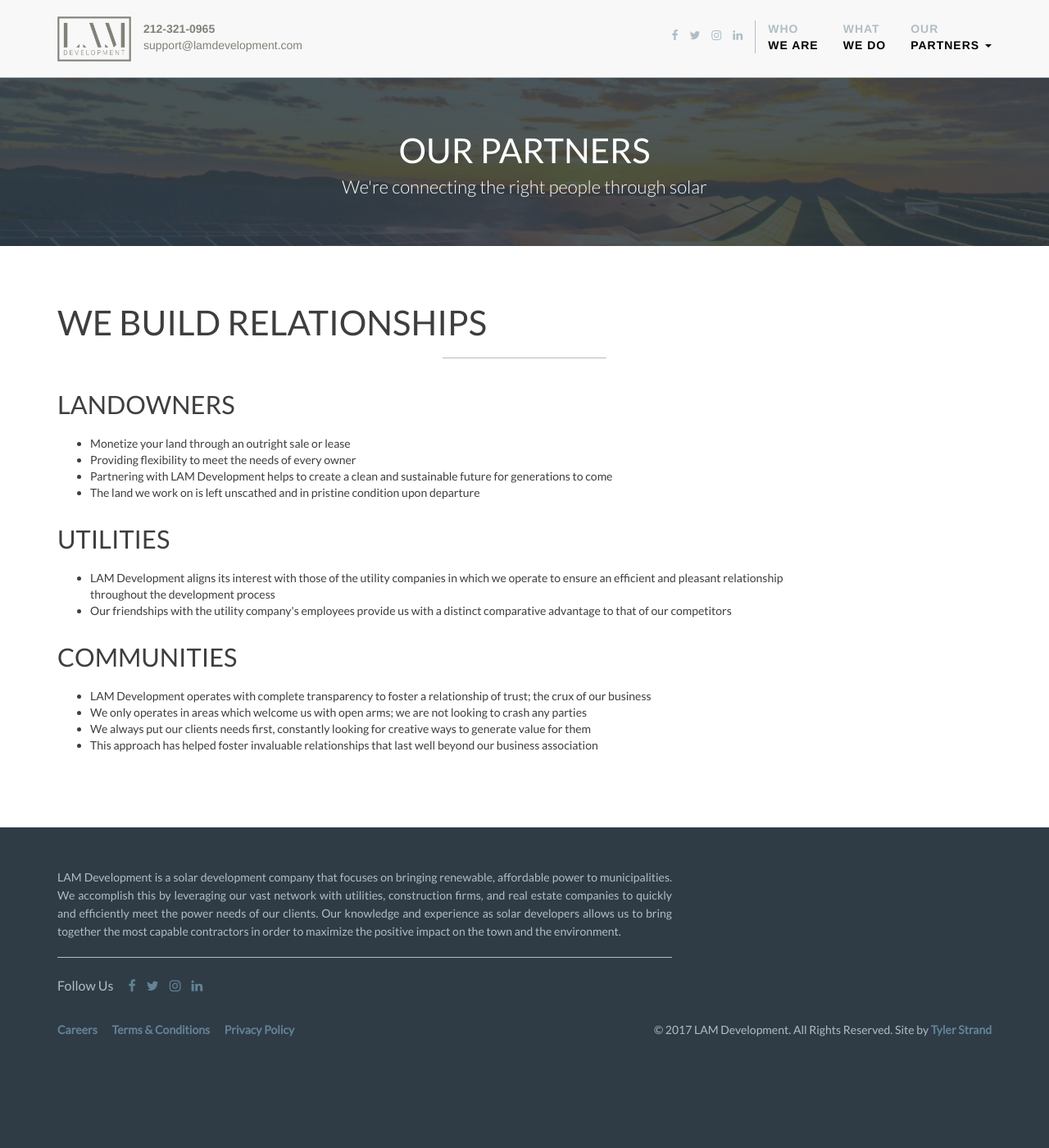
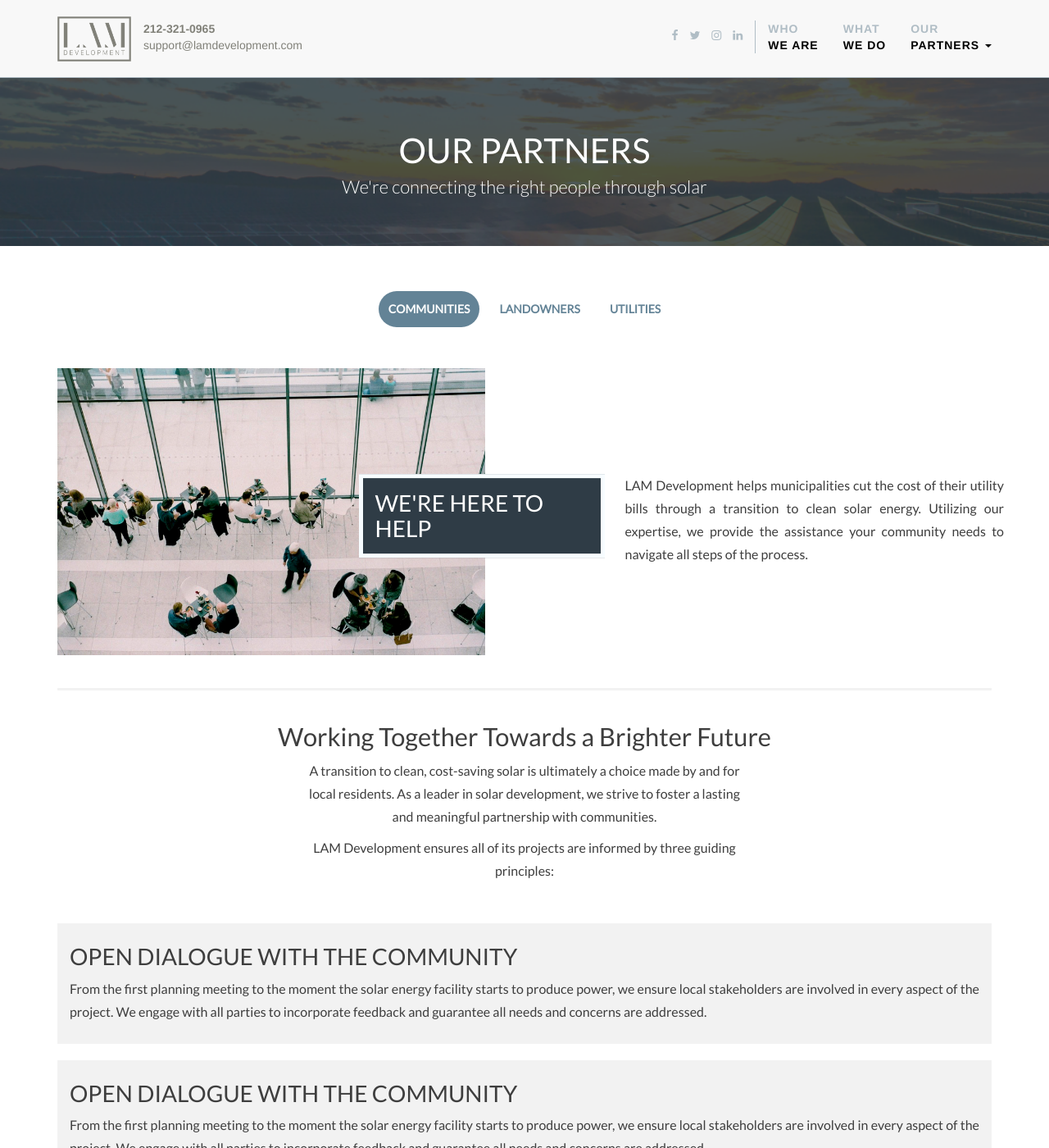
Before and after one commit to tstrand/lamdevelopment, a Jekyll site: the page built from partners.markdown, in a window 1280 px wide and 1400 px high. Shown: the whole window at 82% size. Built offline with Jekyll 4.4.1, drawn with Linux system fonts in a browser that asks for light colours; nearby versions of some CDN libraries; some of the changed text lies outside the part shown.

Commit message:
wip: partners page

```diff
--- a/_layouts/partners.html
+++ b/_layouts/partners.html
@@ -2,43 +2,103 @@
 layout: page
 ---
 
+<div class="center">
+    <ul class="nav nav-pills">
+        <li class="active"><a data-toggle="pill" href="#home">Communities</a></li>
+        <li><a data-toggle="pill" href="/partners#landowners">Landowners</a></li>
+        <li><a data-toggle="pill" href="/partners#utilities">Utilities</a></li>
+    </ul>
+</div>
+
+<div class="subsection-break"></div>
+
+<div class="tab-content">
+    <div id="home" class="tab-pane fade in active">
         <div class="row">
-            <div class="col-xs-12">
-                <h2 class="solution-title">{{ page.section1-title }}</h2>
-                <hr class="divider left">
+            <div class="col-lg-7 col-md-6">
+                <div class="img-bullet" style="background-image: url(/img/people.jpg);"></div>
+                <h4 class="background bg-darkgrey white offset-right">{{ page.subsection1-title }}</h4>
+            </div>
+            <div class="col-lg-5 col-md-6">
+                <div class="text-bullet">
+                   <p class="vertical-center">{{page.subsection1-body }}</p>
+               </div>
+            </div>
+        </div>
+        <hr class="bullet-divider">
+        <div class="row">
+            <h3 class="center lowercase">Working Together Towards a Brighter Future</h3>
+            <p class="center">A transition to clean, cost-saving solar is ultimately a choice made by and for local residents. As a leader in solar development, we strive to foster a lasting and meaningful partnership with communities.</p>
+            <p class="center">LAM Development ensures all of its projects are informed by three guiding principles:</p>
+        </div>
+        <div class="subsection-break"></div>
+        <div class="row">
+            <div class="col-lg-12">
+                <div class="background bg-medgrey">
+                    <h4>Open Dialogue with the Community</h4>
+                    <p>From the first planning meeting to the moment the solar energy facility starts to produce power, we ensure local stakeholders are involved in every aspect of the project. We engage with all parties to incorporate feedback and guarantee all needs and concerns are addressed.</p>
+                </div>
+            </div>
+        </div>
+        <br/>
+        <div class="row">
+            <div class="col-lg-12">
+                <div class="background bg-medgrey">
+                    <h4>Open Dialogue with the Community</h4>
+                    <p>From the first planning meeting to the moment the solar energy facility starts to produce power, we ensure local stakeholders are involved in every aspect of the project. We engage with all parties to incorporate feedback and guarantee all needs and concerns are addressed.</p>
+                </div>
+            </div>
+        </div>
+        <br/>
+        <div class="row">
+            <div class="col-lg-12">
+                <div class="background bg-medgrey">
+                    <h4>Open Dialogue with the Community</h4>
+                    <p>From the first planning meeting to the moment the solar energy facility starts to produce power, we ensure local stakeholders are involved in every aspect of the project. We engage with all parties to incorporate feedback and guarantee all needs and concerns are addressed.</p>
+                </div>
+            </div>
+        </div>
+    </div>
+
+    <div id="landowners" class="tab-pane fade">
+        <div class="row">
+            <div class="col-lg-7 col-md-6">
+                <div class="img-bullet" style="background-image: url(/img/land.jpg);"></div>
+                <h4 class="background bg-darkgrey white offset-right">{{ page.subsection1-title }}</h4>
+            </div>
+            <div class="col-lg-5 col-md-6">
+                <div class="text-bullet">
+                   <p class="vertical-center">{{page.subsection1-body }}</p>
+               </div>
             </div>
         </div>
         <div class="row">
             <div class="col-lg-12">
-                <h3 id="landowners">{{ page.subsection1-title }}</h3>
+                <h3 class="lowercase">Working Together Towards a Brighter Future</h3>
+                <p>A transition to clean, cost-saving solar is ultimately a choice made by and for local residents. As a leader in solar development, we strive to foster a lasting and meaningful partnership with communities.</p>
+                <p>LAM Development ensures all of its projects are informed by three guiding principles:</p>
             </div>
-            <div class="col-lg-10 col-md-10 col-sm-10">
-                <p class="small">{{ page.subsection1-body }}</p>
+        </div>
+    </div>
+
+    <div id="utilities" class="tab-pane fade">
+        <div class="row">
+            <div class="col-lg-7 col-md-6">
+                <div class="img-bullet" style="background-image: url(/img/power.jpg);"></div>
+                <h4 class="background bg-darkgrey white offset-right">{{ page.subsection1-title }}</h4>
+            </div>
+            <div class="col-lg-5 col-md-6">
+                <div class="text-bullet">
+                   <p class="vertical-center">{{page.subsection1-body }}</p>
+               </div>
             </div>
         </div>
         <div class="row">
             <div class="col-lg-12">
-                <h3 id="utilities">{{ page.subsection2-title }}</h3>
-            </div>
-            <div class="col-lg-10 col-md-10 col-sm-10">
-                <p class="small">{{ page.subsection2-body }}</p>
-            </div>
-        </div>
-        <div class="row">
-            <div class="col-lg-12">
-                <h3 id="communities">{{ page.subsection3-title }}</h3>
-            </div>
-            <div class="col-lg-10 col-md-10 col-sm-10">
-                <p class="small">{{ page.subsection3-body }}</p>
-            </div>
-        </div>
-        <div class="row">
-            <div class="col-lg-12">
-                <h3 id="investors">{{ page.subsection4-title }}</h3>
-            </div>
-            <div class="col-lg-10 col-md-10 col-sm-10">
-                <p class="small">{{ page.subsection4-body }}</p>
+                <h3 class="lowercase">Working Together Towards a Brighter Future</h3>
+                <p>A transition to clean, cost-saving solar is ultimately a choice made by and for local residents. As a leader in solar development, we strive to foster a lasting and meaningful partnership with communities.</p>
+                <p>LAM Development ensures all of its projects are informed by three guiding principles:</p>
             </div>
         </div>
     </div>
-</section>
+</div>
--- a/css/main.scss
+++ b/css/main.scss
@@ -11,6 +11,7 @@ $light-grey: #B0BDC5;
 $dark-grey: #2f3c46;
 $mask: #2E3C46;
 $orange: #EBB718;
+$med-grey: #F2F2F2;
 
 .white {
   color: white;
@@ -20,6 +21,15 @@ $orange: #EBB718;
 }
 .blue {
   color: $blue;
+}
+.bg-offwhite {
+  background-color: $off-white;
+}
+.bg-white {
+  background-color: white;
+}
+.bg-medgrey {
+  background-color: $med-grey;
 }
 
 /* Global */
@@ -304,12 +314,6 @@ h5 {
   h3 {
     font-size: 1.8em;
   }
-}
-.bg-offwhite {
-  background-color: $off-white;
-}
-.bg-white {
-  background-color: white;
 }
 .what-we-do {
   background-image: url(/img/solar-panels-in-field-121.jpg);
@@ -650,6 +654,32 @@ fieldset {
   margin-bottom: 0px;
 }
 
+/* Partners --------------------------------------------- */
+.nav-pills {
+  display: inline-block;
+}
+.nav-pills>li {
+  width: auto;
+  margin: 5px;
+  margin-left: 10px;
+  margin-right: 10px;
+}
+.nav-pills>li>a, .nav-pills>li>a {
+  padding: 12px;
+  border-radius: 24px;
+  display: inline-block;
+}
+.nav-pills>li.active>a,
+.nav-pills>li.active>a:focus,
+.nav-pills>li.active>a:hover {
+  background-color: $blue;
+}
+@media (max-width: 767px) {
+  .nav-pills>li {
+    float: none;
+  }
+}
+
 /* Logos ------------------------------------------------ */
 .img-wrapper {
   width: 100%;
--- a/partners.markdown
+++ b/partners.markdown
@@ -5,15 +5,8 @@ permalink: "/partners"
 position: 0
 header-text: Our Partners
 subheader-text: We're connecting the right people through solar
-section1-title: We build relationships
-subsection1-title: Landowners
-subsection1-body: |-
-  <ul>
-  <li>Monetize your land through an outright sale or lease</li>
-  <li>Providing flexibility to meet the needs of every owner</li>
-  <li>Partnering with LAM Development helps to create a clean and sustainable future for generations to come</li>
-  <li>The land we work on is left unscathed and in pristine condition upon departure</li>
-  </ul>
+subsection1-title: We're here to help
+subsection1-body: LAM Development helps municipalities cut the cost of their utility bills through a transition to clean solar energy. Utilizing our expertise, we provide the assistance your community needs to navigate all steps of the process.
 subsection2-title: Utilities
 subsection2-body: |-
   <ul>
```
Also changed, not shown: img/land.jpg (renamed from img/land.jpeg).
